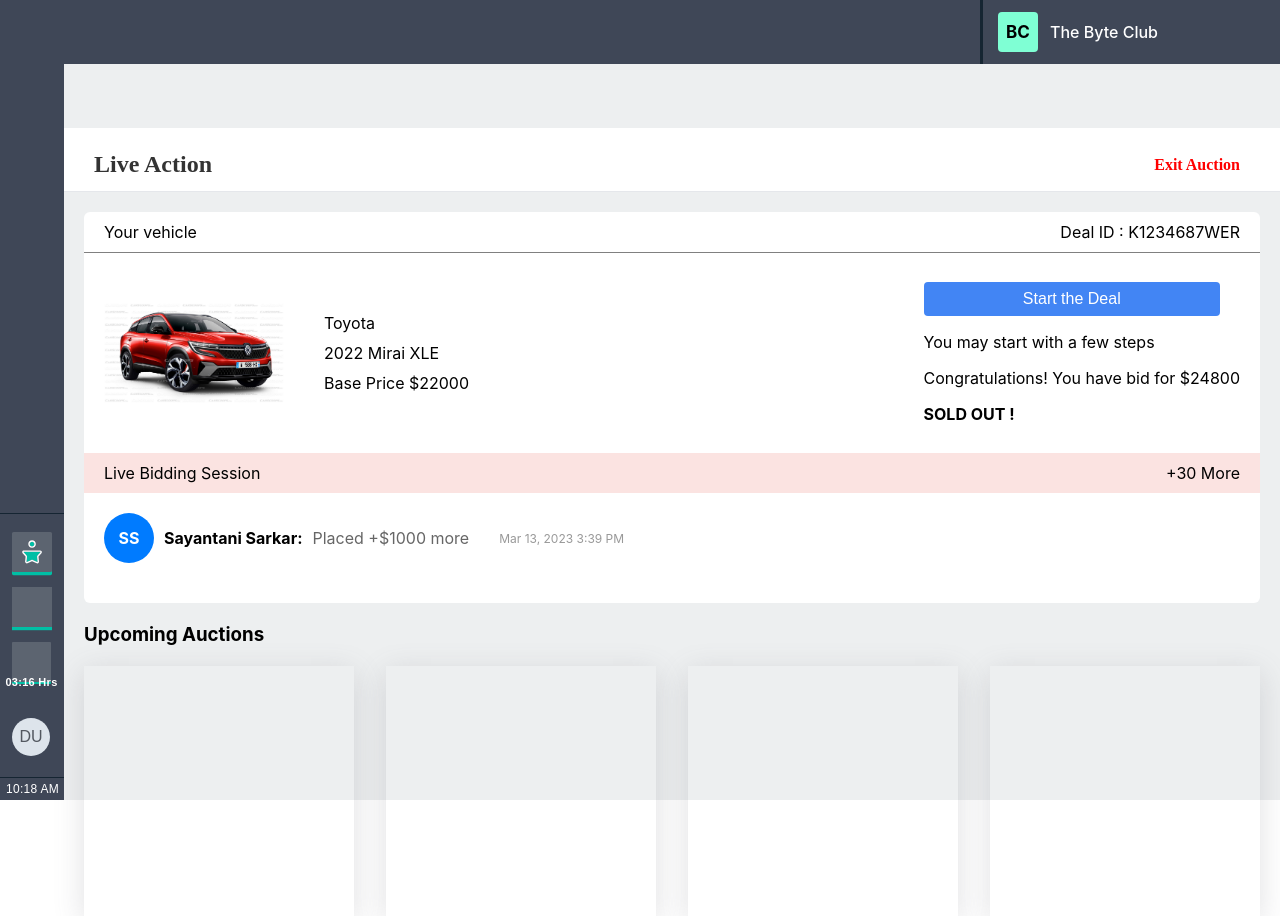
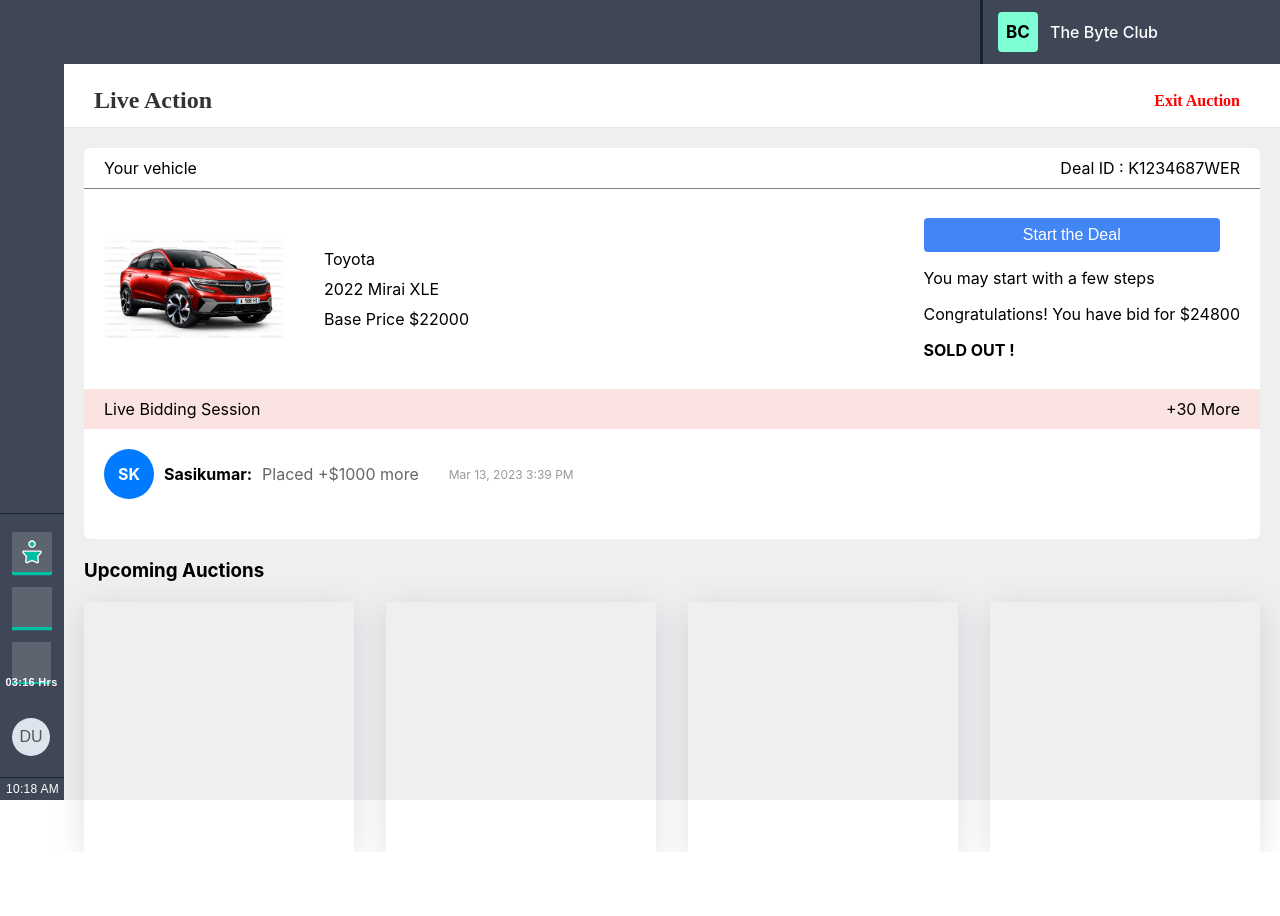
Before and after one commit to Muralikrishnan5971/tek-auction, a React (Create React App) app: page /buyer/auction/confirmation in a window 1280 px wide. After the commit the page ends 852 px from the top, so only its background shows below. Built offline with nearby package versions, Linux system fonts and the light colour scheme; a web font is replaced by a local one.

Commit message:
Final Commit

```diff
--- a/src/pages/BuyerPages/FinalAuctionHistory/FinalAuctionHistory.css
+++ b/src/pages/BuyerPages/FinalAuctionHistory/FinalAuctionHistory.css
@@ -30,7 +30,6 @@
         padding-bottom: 10px;
         border-bottom: 1px solid #e5e7eb;
         width: 100%;
-        margin-top: 64px;
         height : 64px;
         font-family: proxima-nova;
       }
--- a/src/pages/BuyerPages/FinalAuctionHistory/FinalAuctionhistory.jsx
+++ b/src/pages/BuyerPages/FinalAuctionHistory/FinalAuctionhistory.jsx
@@ -40,10 +40,10 @@ const FinalAuctionhistory = () => {
         </div>
         <div className="bottom">
           <div className="bidder-avatar">
-            <p>SS</p>
+            <p>SK</p>
           </div>
           <div className="bidder-info">
-            <div className="bidder-name">Sayantani Sarkar:</div>
+            <div className="bidder-name">Sasikumar:</div>
             <div className="bid-amount">Placed +$1000 more</div>
             <div className="bid-time">Mar 13, 2023 3:39 PM</div>
           </div>
```
